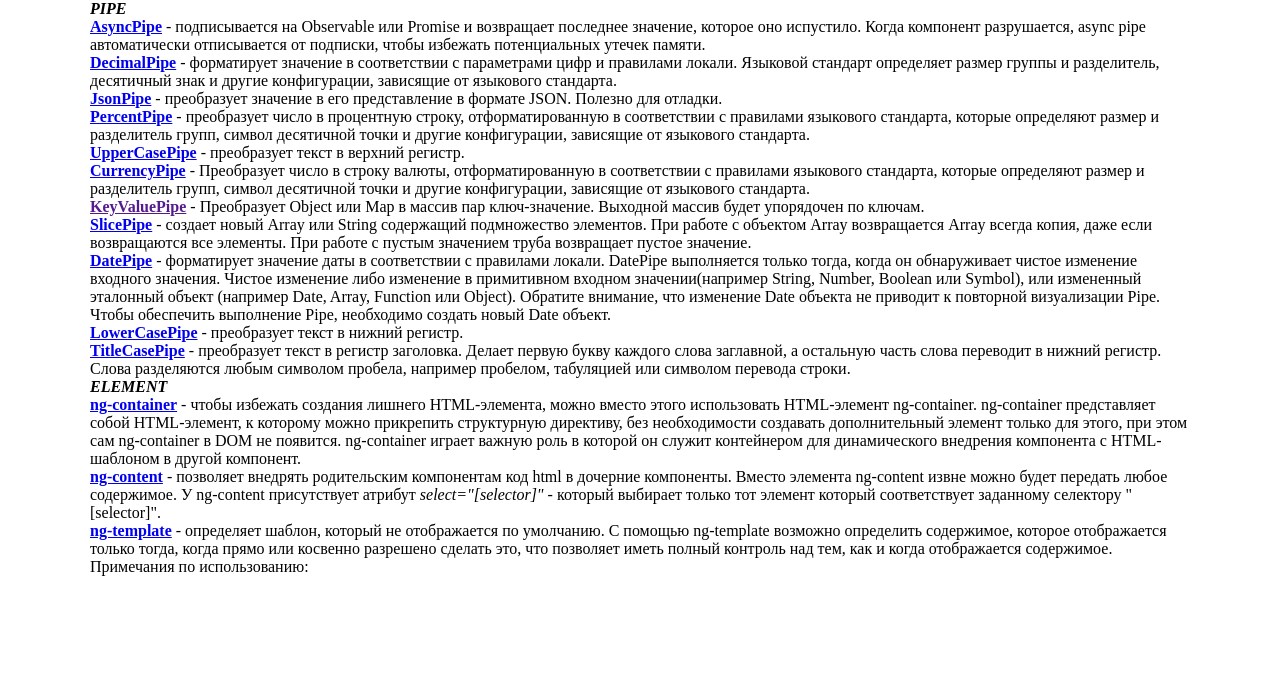
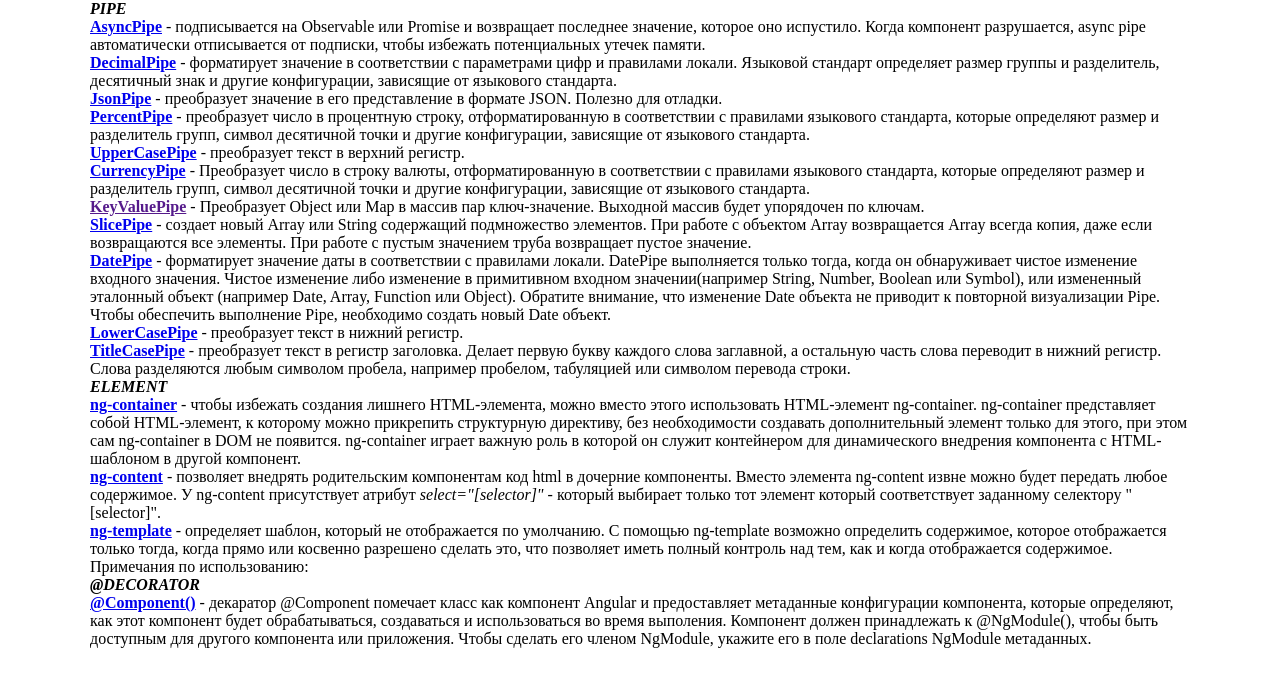
Before and after one commit to ArtemKashirin/API, an Angular app: page / in a window 1280 px wide. Shown: the top 686 px of the page. Built offline with nearby package versions, Linux system fonts and the light colour scheme.

Commit message:
DECORATOR: Component

```diff
--- a/src/app/app.component.html
+++ b/src/app/app.component.html
@@ -14,3 +14,5 @@
 <app-ng-container></app-ng-container>
 <app-ng-content></app-ng-content>
 <app-ng-template></app-ng-template>
+<p><b><i>@DECORATOR</i></b></p>
+<app-component></app-component>
--- a/src/app/app.module.ts
+++ b/src/app/app.module.ts
@@ -18,6 +18,7 @@ import { NgContainerComponent } from './element/ng-container/ng-container.compon
 import { NgContentComponent } from './element/ng-content/ng-content.component';
 import { ClildContentComponent } from './element/ng-content/clild-content/clild-content.component';
 import { NgTemplateComponent } from './element/ng-template/ng-template.component';
+import { ComponentComponent } from './decorator/component/component.component';
 
 @NgModule({
   declarations: [
@@ -36,7 +37,8 @@ import { NgTemplateComponent } from './element/ng-template/ng-template.component
     NgContainerComponent,
     NgContentComponent,
     ClildContentComponent,
-    NgTemplateComponent
+    NgTemplateComponent,
+    ComponentComponent
   ],
   imports: [
     BrowserModule,
--- /dev/null
+++ b/src/app/decorator/component/component.component.html
@@ -0,0 +1,35 @@
+<p><b><a [href] = "this.component">@Component()</a></b> - декаратор @Component помечает класс как компонент Angular и предоставляет
+  метаданные конфигурации компонента, которые определяют, как этот компонент будет обрабатываться, создаваться и использоваться
+  во время выполения. Компонент должен принадлежать к @NgModule(), чтобы быть доступным для другого компонента или приложения. Чтобы
+  сделать его членом NgModule, укажите его в поле declarations NgModule метаданных.</p>
+<!--<p>Метаданные компонента:</p>-->
+<!--<ul>-->
+<!--  <li><i>changeDetection?</i> - устанавливает стратегию обнаружения изменений, используемую для этого компонента. Допустима-->
+<!--    одна из стратегий:-->
+<!--    <ul>-->
+<!--      <li><u>ChangeDetectionStrategy#OnPush</u> - устанавливает стратегию CheckOnce(по запросу);</li>-->
+<!--      <li><u>ChangeDetectionStrategy#Default</u> - устанавливает стратегию на CheckAlways.</li>-->
+<!--    </ul>-->
+<!--  </li>-->
+<!--  <li><i>viewProviders?</i> - определяет набор вводимых объектов в компонент, которые видны его дочерним DOM представления;</li>-->
+<!--  <li><i>moduleId?</i> - идентификатор модуля, который содержит компонент. Компонент должен уметь разрешать относительные URL-адреса-->
+<!--    для шаблонов и стилей;</li>-->
+<!--  <li><i>templateUrl?</i> - относительный путь URL-адрес файла HTML-шаблона для компонента Angular;</li>-->
+<!--  <li><i>template?</i> - встроенные HTML-шаблон в компонент Angular;</li>-->
+<!--  <li><i>styleUrls?</i> - один или несколько относительных путей URL-адресов для файлов, содержащих таблицы стилей CSS, для-->
+<!--    использования в этом компоненте;</li>-->
+<!--  <li><i>styles?</i> - одна или несколько встроенных таблиц стилей CSS для использования в этом компоненте;</li>-->
+<!--  <li><i>animations?</i> - один или несколько анимационных trigger() вызовов, содержащий state() и transition() определения;</li>-->
+<!--  <li><i>encapsulation?</i> - политика инкапсуляции для HTML-шаблона и стилей CSS. Один из:-->
+<!--    <ul>-->
+<!--      <li><u>ViewEncapsulation.Emulated</u> - позволяет изолировать CSS-стили каждого HTML-шаблона(по умолчанию);</li>-->
+<!--      <li><u>ViewEncapsulation.None</u> - не изолирует CSS-стили каждого HTML-шаблона, по сути стили написанные в любом компоненте-->
+<!--        будут глобальными;</li>-->
+<!--      <li><u>ViewEncapsulation.ShadowDom</u> - изолирует CSS-стили каждого HTML-шаблона в  Shadow DOM.</li>-->
+<!--    </ul>-->
+<!--  </li>-->
+<!--  <li><i>interpolation?</i> - отменяет установленные по умолчанию ограничители начала и конца интерполяции;</li>-->
+<!--  <li><i>preserveWhitespaces?</i> - true для сохранения или false для удаления потенциально лишних пробелов из скомпилированного-->
+<!--    шаблона. Пробельные символы - это символы, соответствующие \s классу символов в регулярных выражениях JavaScript. По умолчанию - -->
+<!--    false, если это не переопределено в параметрах компилятора.</li>-->
+<!--</ul>-->
--- /dev/null
+++ b/src/app/decorator/component/component.component.ts
@@ -0,0 +1,17 @@
+import {Component, OnInit} from '@angular/core';
+
+@Component({
+  selector: 'app-component',
+  templateUrl: './component.component.html',
+  styleUrls: ['./component.component.scss'],
+})
+export class ComponentComponent implements OnInit {
+  public component: string = 'https://angular.io/api/core/Component';
+
+  constructor() {
+  }
+
+  ngOnInit(): void {
+  }
+
+}
```
Also changed, not shown: src/app/decorator/component/component.component.scss (added).
